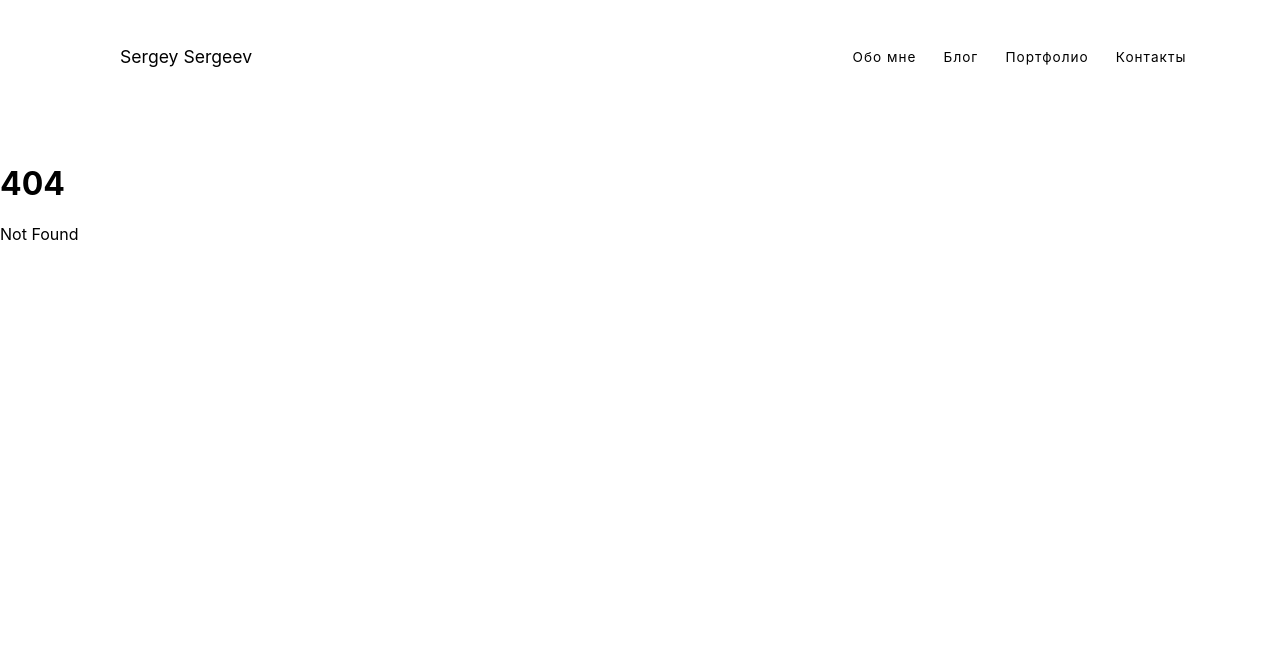
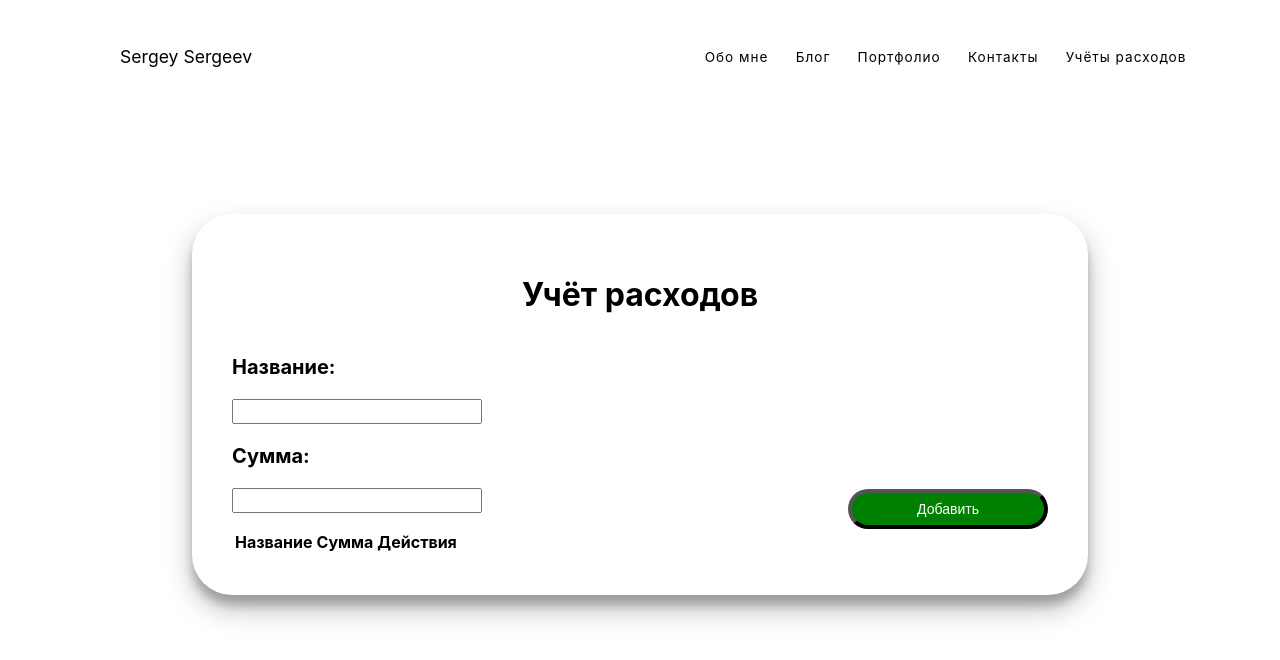
Before and after one commit to Sergey-Sergeev/SvelteTest, a SvelteKit app: page /expense in a window 1280 px wide. Before the commit this address had no page. Shown: the top 660 px of the page. Built offline with nearby package versions, Linux system fonts and the light colour scheme.

Commit message:
added: new tab on main page with: table, button, form

```diff
--- a/src/routes/+layout.svelte
+++ b/src/routes/+layout.svelte
@@ -46,9 +46,9 @@
             isShow: true
         },
         {
-            title: "temp",
-            href: "/temp",
-            isShow: false
+            title: "Учёты расходов",
+            href: "/expense",
+            isShow: true
         }
     ]
 
--- a/src/routes/+page.svelte
+++ b/src/routes/+page.svelte
@@ -9,7 +9,6 @@
                 <div class="info-text">
                     <h1>
                         <p class="animate-text-1">Lorem, ipsum dolor sit amet consectetur adipisicing elit.</p>
-                        <p class="text-2">Lorem ipsum dolor sit amet consectetur, adipisicing elit. Non totam sit necessitatibus inventore </p>
                     </h1>
                 </div>
                 <h2 class="subtitle">Lorem ipsum dolor, sit amet consectetur adipisicing elit. Accusamus dicta voluptas pariatur alias rerum assumenda eum eligendi aperiam. Officiis vel quia fugiat quidem adipisci autem dolorum, exercitationem amet perferendis excepturi.</h2>
--- /dev/null
+++ b/src/routes/expense/+layout.svelte
@@ -0,0 +1 @@
+<slot/>
--- /dev/null
+++ b/src/routes/expense/+page.svelte
@@ -0,0 +1,121 @@
+<script>
+    let expensesList = [];
+    let expenseName = ""
+    let expenseSum = "";
+
+    function addExpense() {
+        if(expenseName !== "" && (+expenseSum) !== NaN) {
+            expensesList = [
+                ...expensesList,
+                {
+                    name: expenseName,
+                    sum: expenseSum
+                }
+            ];
+
+            expenseName = "";
+            expenseSum = "";
+        }
+    }
+
+    function removeExpense(index) {
+        expensesList.splice(index, 1);
+        expensesList = expensesList;
+    }
+</script>
+
+<main>
+    <h1>Учёт расходов</h1>
+
+    <div class="form_and_button">
+        <form on:submit|preventDefault={addExpense}>
+            <div>
+                <p><strong>Название:</strong></p>
+                <input bind:value={expenseName}/>
+            </div>
+            <div>
+                <p><strong>Сумма:</strong></p>
+                <input bind:value={expenseSum}/>
+            </div>
+        </form>
+        <button class="add_expense" on:click={addExpense}>Добавить</button>
+    </div>
+
+    <div class="expenses">
+        <table>
+            <tr><th>Название</th><th>Сумма</th><th>Действия</th></tr>
+            {#each expensesList as expense, index}
+                <tr>
+                    <th>{ expense.name }</th>
+                    <th>{ expense.sum }</th>
+                    <th><button class="delete_expense" on:click={() => removeExpense(index)}>Удалить</button></th>
+                </tr>
+            {/each}
+        </table>
+    </div>
+</main>
+
+<style>
+    main {
+        display: flex;
+        flex-direction: column;
+        margin: 100px auto;
+        min-height: 100%;
+        max-width: 70%;
+        min-width: auto;
+        padding: 5vmin;
+        box-sizing: border-box;
+        background: white;
+        border-radius: 40px;
+        box-shadow: 0 14px 28px rgba(0,0,0,0.25), 0 10px 10px rgba(0,0,0,0.22);
+    }
+
+    h1 {
+        text-align: center;
+    }
+
+    form {
+        width: fit-content;
+        max-width: 500px;
+        display: block;
+        margin-bottom: 1rem;
+    }
+
+    form p {
+        font-size: 20px;
+    }
+
+    .form_and_button {
+        position: relative;
+        display: flex;
+        flex-direction:row;
+    }
+
+    .form_and_button button {
+        position: absolute;
+        bottom: 0;
+        right: 0;
+    }
+
+    input {
+        display: block;
+        min-width: 250px;
+        min-height: 25px;
+    }
+
+    .add_expense {
+        width: 200px;
+        height: 40px;
+        background-color: green;
+        color: white;
+        border-radius: 35px;
+        border-color: black;
+        border-width: 4px;
+        font-size: 14px;
+    }
+
+    .add_expense:hover {
+        background-color: rgb(3, 177, 58)
+    }
+
+</style>
--- a/src/routes/project/+page.svelte
+++ b/src/routes/project/+page.svelte
@@ -3,7 +3,7 @@
 </svelte:head>
 
 <div class="container">
-    <h1>Мои проукты</h1>
+    <h1>Мои продукты</h1>
     <div class="apps">
         {#each routes as page}
             <div class="app">
```
Also changed, not shown: src/routes/temp/+page.svelte (deleted).
